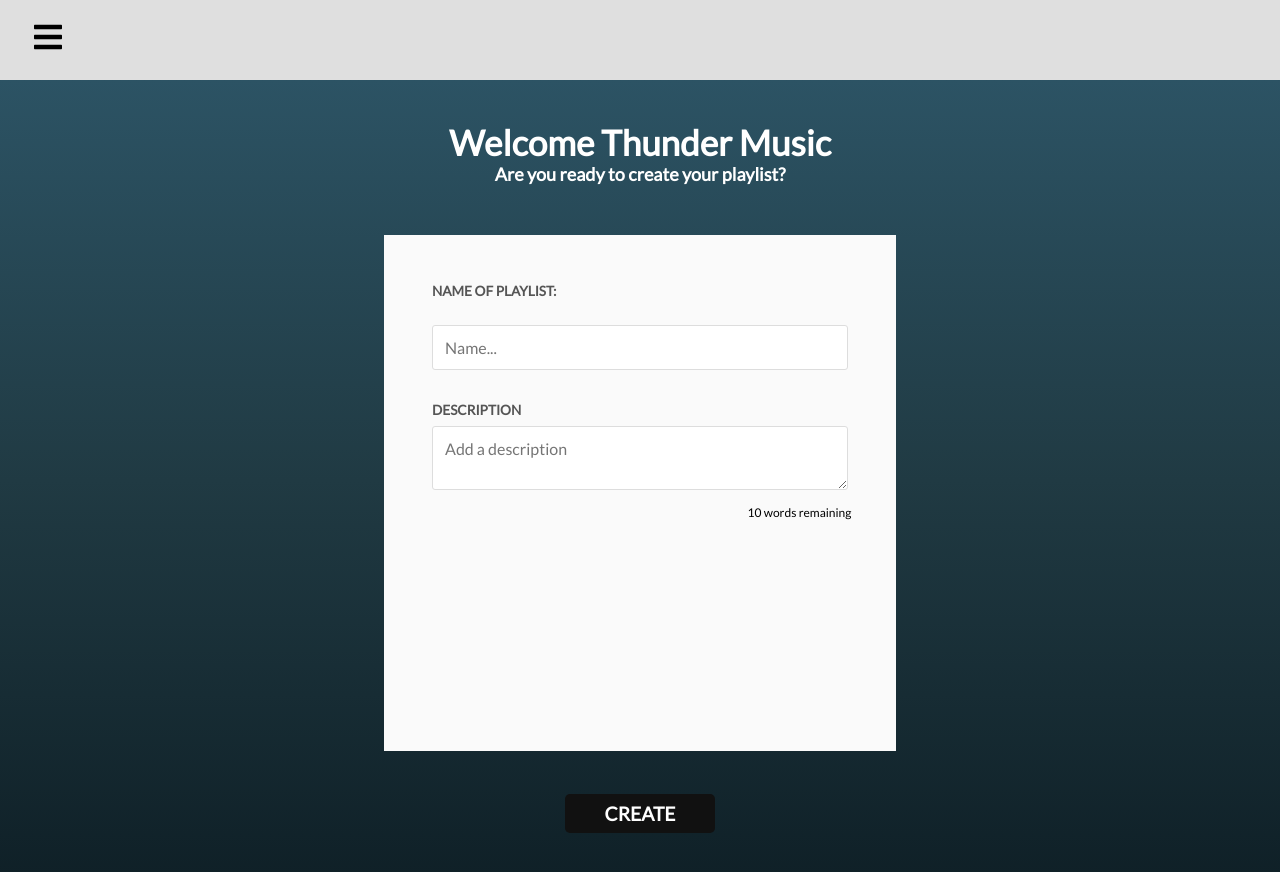
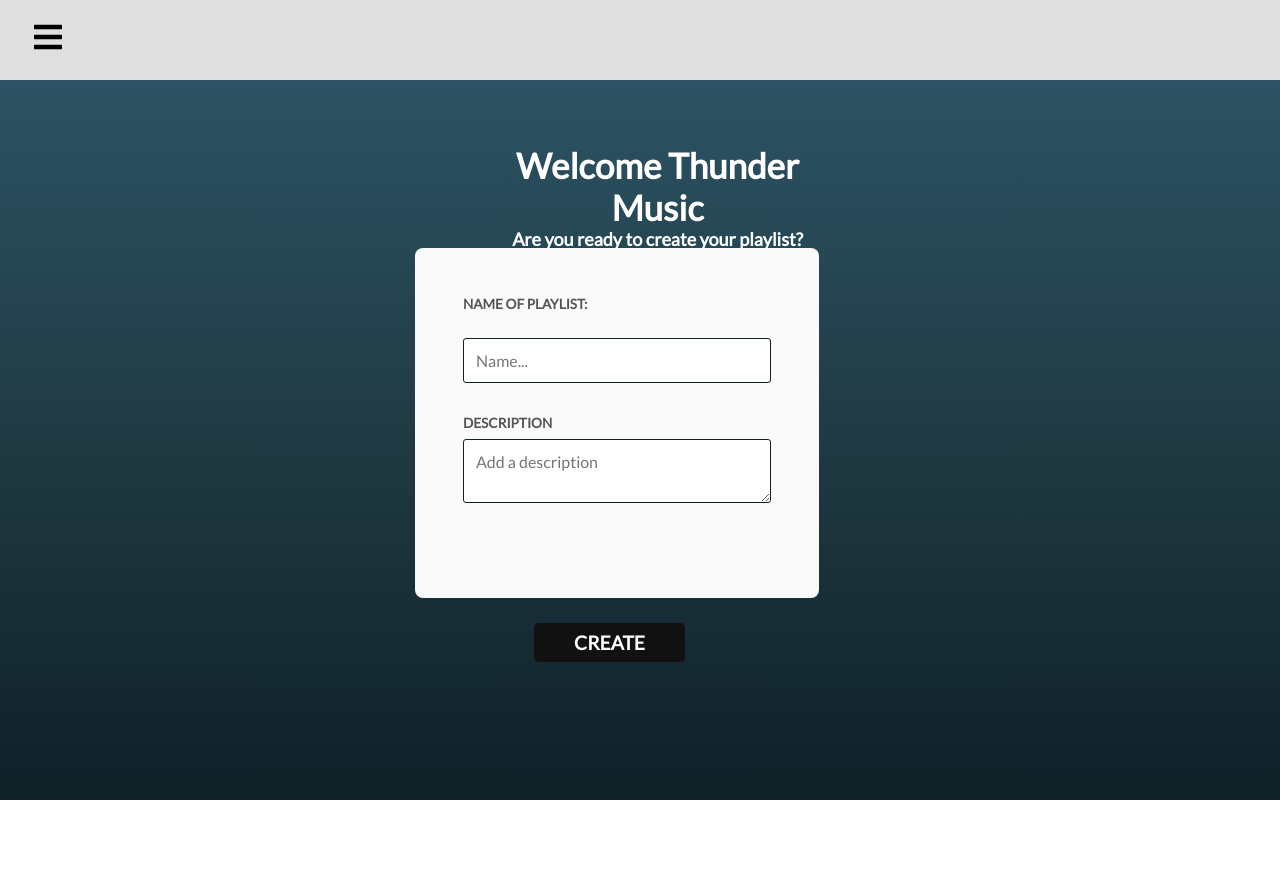
Before and after one commit to Bryaan159/Music, a React (Vite) app in the folder dashboard/: page / in a window 1280 px wide. Shown: the top 872 px of the page. After the commit the page ends 800 px from the top, so only its background shows below. Built offline with nearby package versions, Linux system fonts and the light colour scheme.

Commit message:
Se agrego el orden correcto para la vista

```diff
--- a/dashboard/src/App.css
+++ b/dashboard/src/App.css
@@ -105,18 +105,14 @@ span {
 }
 
 /* Para el formulario de Crear PlayList */
-.create {
-  display: flex;
-  flex-direction: column;
-  align-items: center;
-  justify-content: center;
-  height: 100vh;
-}
+
 
 .image_container {
   position: relative;
   width: 100%;
-  height: 260px;
+  height: 130px;
+  bottom:238px;
+  right: -295px;
 }
 
 .thumbnail_img {
@@ -176,10 +172,14 @@ label {
 
 .container_child  {
   padding: 3rem;
-  height: 100%;
-  width: 40%;
+  height: 350px;
+  width: 50%;
+  border-radius: 8px;
   background: #fafafa;
   margin-bottom: 35px;
+  position: relative;
+  right: 310px;
+
 }
 #wordCount{
   color: black;
@@ -207,7 +207,7 @@ textarea {
   width: 100%;
   padding: 0.75rem;
   font-size: 1rem;
-  border: 1px solid #ddd;
+  border: 1px solid #0F2027;
   border-radius: 3px;
 }
 select {
@@ -237,7 +237,8 @@ input[type="submit"] {
   font-size: 1.2rem;
   margin-bottom: 35px;
   position: relative;
-  top: -12px;
+  bottom:-210px;
+  right: 595px;
   font-weight: 600;
   text-transform: uppercase;
   color: #fff;
--- a/dashboard/src/routes/createPlayList.jsx
+++ b/dashboard/src/routes/createPlayList.jsx
@@ -56,7 +56,7 @@ function CreatePlayList() {
               value={description}
               onChange={handleChange}
             />
-            <span id="wordCount">{maxLength - description.length} words remaining</span>
+            {/* <span id="wordCount">{maxLength - description.length} words remaining</span> */}
           </div>
         </form>
       </div>
```
